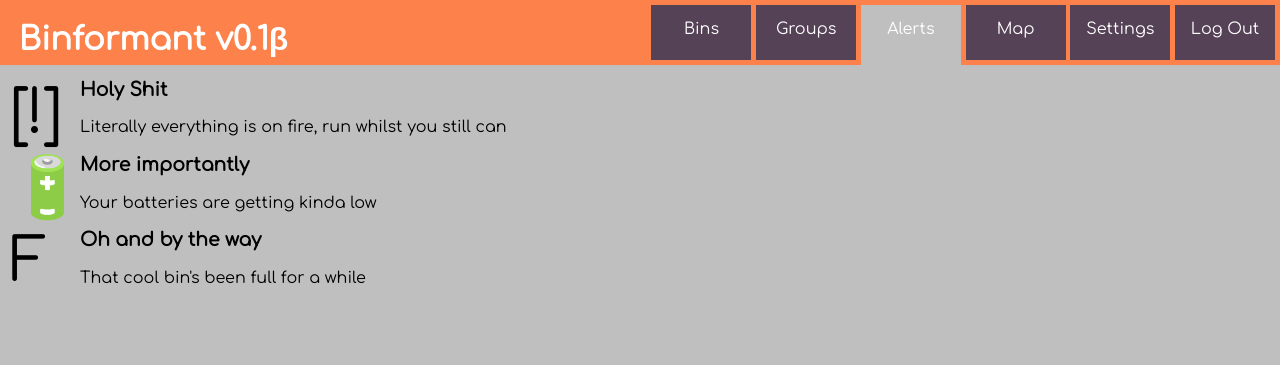
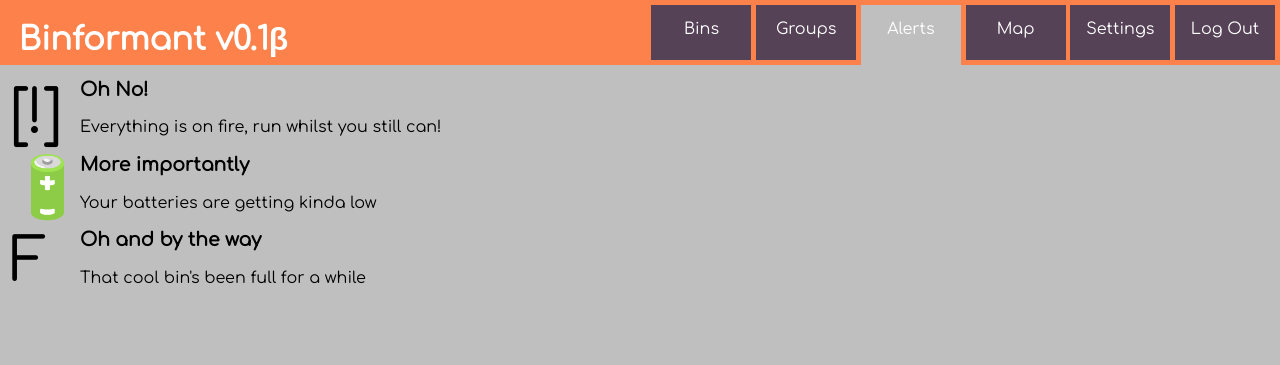
Before and after one commit to Damp-Cuttlefish/GDPServer, a PHP site: page /alert.php in a window 1280 px wide. Shown: the top 365 px of the page. Run offline with PHP 8.4, Linux system fonts and the light colour scheme.

```diff
--- a/alert.php
+++ b/alert.php
@@ -22,9 +22,9 @@
         </div>
         <p>
         <h3>
-            Holy Shit
+            Oh No!
         </h3>
-        Literally everything is on fire, run whilst you still can
+        Everything is on fire, run whilst you still can!
         </p>
         <div style="width:70px; float:left;">
             <ftxt> 🔋 </ftxt>
```
Also changed, not shown: 1 other file.
